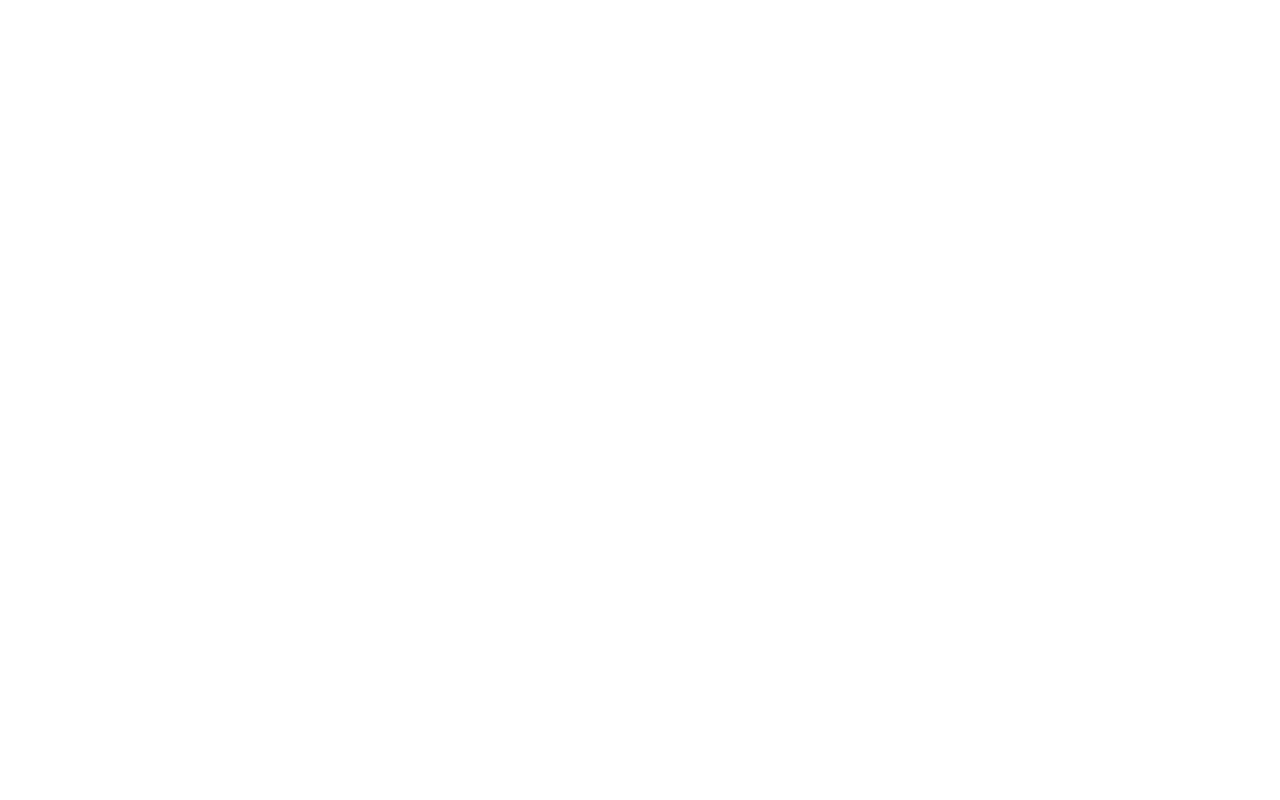
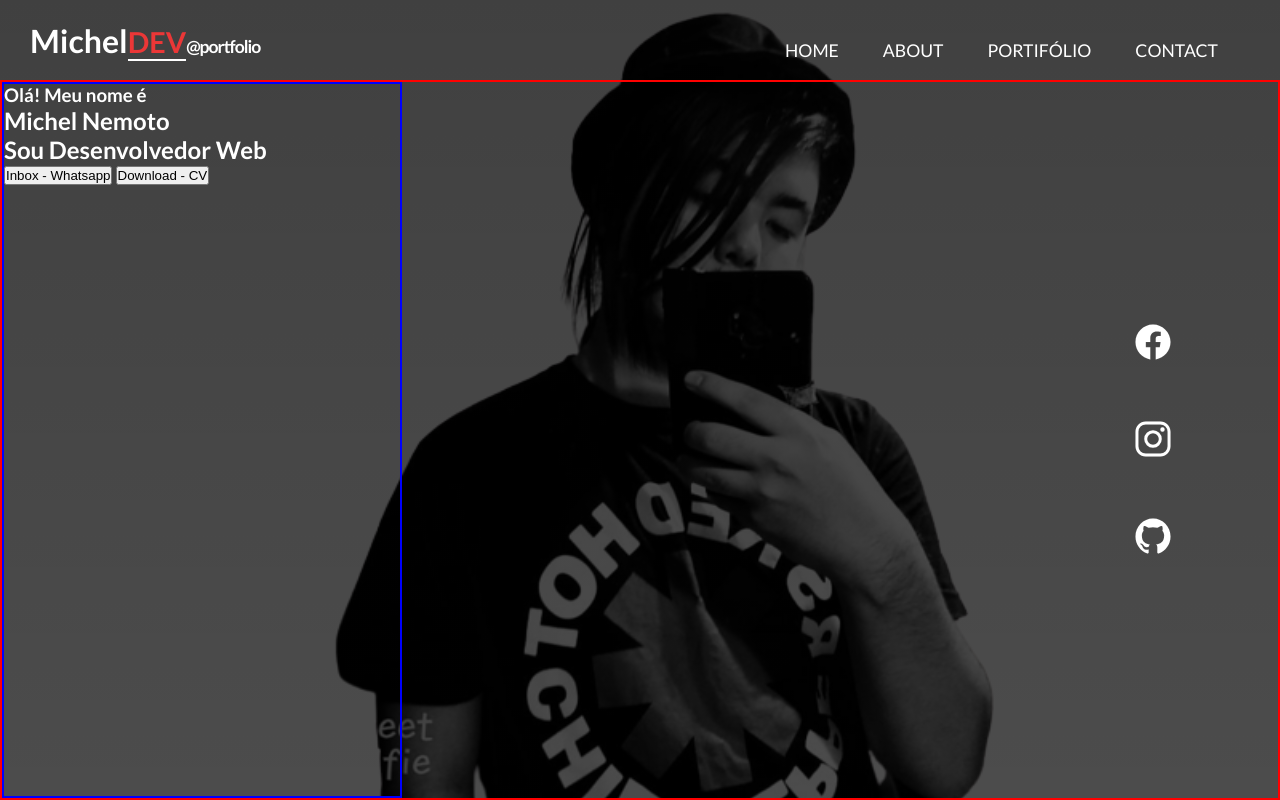
Before and after one commit to Maylon-tech/Portif-lio-Michel, a plain HTML site: page index.html in a window 1280 px wide. Drawn offline with nearby package versions, Linux system fonts and the light colour scheme.

Commit message:
first part on HomePage

```diff
--- /dev/null
+++ b/css/style.css
@@ -0,0 +1,134 @@
+@import "variaveis";
+@import url('https://fonts.googleapis.com/css2?family=Lato:wght@300;400;700&display=swap');
+
+* {
+    margin: 0;
+    padding: 0;
+    box-sizing: border-box;
+}
+
+body {
+    font-family: 'Lato', sans-serif;
+}
+.container {
+    width: 1170px;
+    margin: 0px auto;
+}
+
+/*      HOME        */
+
+#home {
+    background: linear-gradient(rgba(0,0,0,0.75),rgba(0,0,0,0.7)),url(../img/michel\ self.png);
+    background-repeat: no-repeat;
+    background-size: contain;
+    background-position: top;
+    height: 100vh;
+    color: #fff;
+}
+#home .header {
+    display: flex;
+    justify-content: space-around;
+    align-items: center;
+    height: 10vh;
+    background: transparent;
+}
+#home .header .logo {
+    width: 100%;
+    margin-left: 30px;
+}
+#home .header .logo h1 {
+    font-size: 2rem;
+}
+#home .header .logo h1 span {
+    color: rgb(235, 55, 55);
+}
+#home .header .logo h1 span:first-child {
+    border-bottom: 2px solid #fff;
+    font-size: 1.8rem;
+}
+#home .header .logo h1 span:last-child {
+    color: #fff;
+    font-size: 1.1rem;
+    letter-spacing: -1px;
+}
+
+
+
+#home .header .navbar {
+    width: 700px;
+}
+#home .header .navbar ul {
+    display: flex;
+    list-style: none;
+    margin-right: 35px;
+
+}
+#home .header .navbar li {
+    margin: 0px 10px;
+    padding: 7px;
+}
+#home .header .navbar a {
+    color: #fff;
+    text-decoration: none;
+    font-size: 1.1rem;
+    padding: 10px;
+    text-transform: uppercase;
+    position: relative;
+    transform: .4s ease;
+}
+#home .header .navbar a:before {
+    content: '';
+    position: absolute;
+    right: 0;
+    bottom: 0;
+    width: 0;
+    height: 1px;
+    background-color: #fff;
+    transition: all 700ms ease;
+}
+#home .header .navbar a:hover:before {
+    width: 100%;
+}
+
+
+#home .content {
+    border: 2px solid red;
+    height: 90vh;
+    display: flex;
+    justify-content: space-between;
+}
+
+#home .content .text-left {
+    border: 2px solid blue;
+    width: 400px;
+
+}
+
+#home .content .icons-right{
+    width: 250px;
+    display: flex;
+    flex-direction: column;
+    justify-content: center;
+    align-items: center;
+}
+#home .content .icons-right a {
+    padding: 7px;
+    margin: 20px 0px;
+}
+#home .content .icons-right ion-icon {
+    color: #fff;
+    width: 40px;
+    height: 40px;
+}
+
+
+
+
+
+
+
+
+
+
+
+/*      ABOUT        */
--- /dev/null
+++ b/css/variavel.css
@@ -0,0 +1,3 @@
+:root {
+
+}
--- a/index.html
+++ b/index.html
@@ -5,16 +5,90 @@
     <meta http-equiv="X-UA-Compatible" content="IE=edge">
     <meta name="viewport" content="width=device-width, initial-scale=1.0">
     <title>Michel Portifólio</title>
-    <link rel="stylesheet" href="style.css">
-
+    <link rel="stylesheet" href="css/style.css">
+    <link rel="stylesheet" href="css/variavel.css">
 </head>
 <body>
-    <main class="home"></main>
 
-    <main class="about"></main>
+    <!--HOME PAGE + MENU + TITLE-->
 
-    <main class="habilidade"></main>
+    <main id="home">
 
-    <main class="contato"></main>
+        <header class="header">
+            <div class="logo">
+                <h1>Michel<span>DEV</span><span>@portfolio</span></h1>
+            </div>
+
+            <nav class="navbar">
+                <ul>
+                    <li>
+                        <a href="#">Home</a>
+                    </li>
+                    <li>
+                        <a href="#">About</a>
+                    </li>
+                    <li>
+                        <a href="#">Portifólio</a>
+                    </li>
+                    <li>
+                        <a href="#">Contact</a>
+                    </li>
+                </ul>
+            </nav>
+        </header>
+
+        <section class="content">
+
+            <div class="text-left">
+
+                <h3>Olá! Meu nome é</h3>
+                <h1>Michel Nemoto</h1>
+                <h2>Sou Desenvolvedor Web</h2>
+
+                <div class="link-btn">
+
+                    <button>Inbox - Whatsapp</button>
+                    <button>Download - CV</button>
+                </div>
+
+            </div>
+
+            <div class="icons-right">
+                <a href="#">
+                    <ion-icon name="logo-facebook"></ion-icon>
+                </a>
+                <a href="#">
+                    <ion-icon name="logo-instagram"></ion-icon>
+                </a>
+                <a href="#">
+                    <ion-icon name="logo-github"></ion-icon>
+                </a>
+            </div>
+
+        </section>
+    </main>
+
+    <!--ABOUT PAGE  + IMAGE + ICONS-->
+
+    <main id="about">
+        <div class="container"></div>
+    </main>
+
+    <!--HABILIDADE  +  IMAGE-->
+
+    <main id="habilidade">
+
+    </main>
+
+    <!--CONTATO PAGE  +  FORM + LOGIN + IMAGE-->
+
+    <main id="contato">
+
+    </main>
+
+
+
+    <script type="module" src="https://unpkg.com/ionicons@5.5.2/dist/ionicons/ionicons.esm.js"></script>
+    <script nomodule src="https://unpkg.com/ionicons@5.5.2/dist/ionicons/ionicons.js"></script>
 </body>
 </html>
```
Also changed, not shown: img/2michel-at-desk.jpg (renamed from img/94889763_267173551341993_826642910828036096_n.jpg), img/at.png (added), img/at.svg (added), img/bg-grad.jpeg (added), img/michel at desk.png (added), img/michel self.jpg (renamed from img/273755138_685170452521972_969192976993578894_n.jpg), img/michel self.png (added), style.css (deleted).
